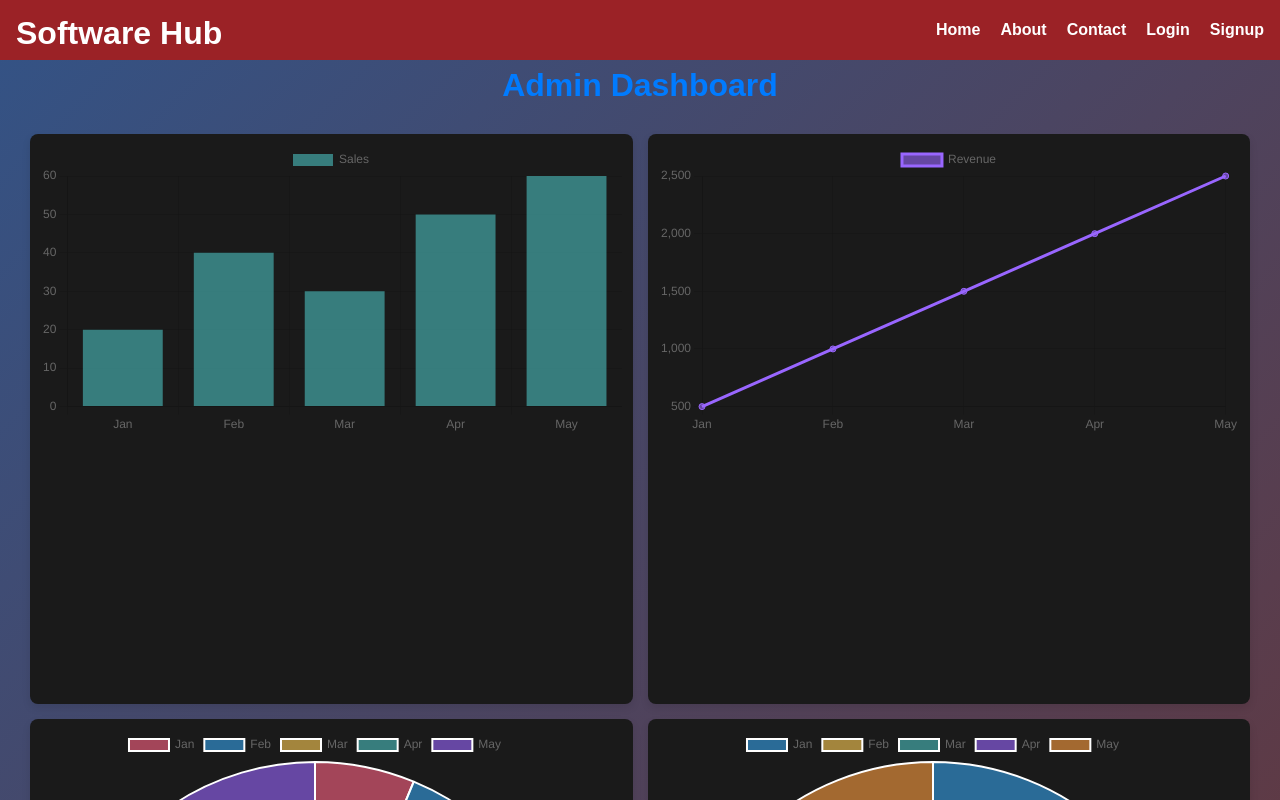
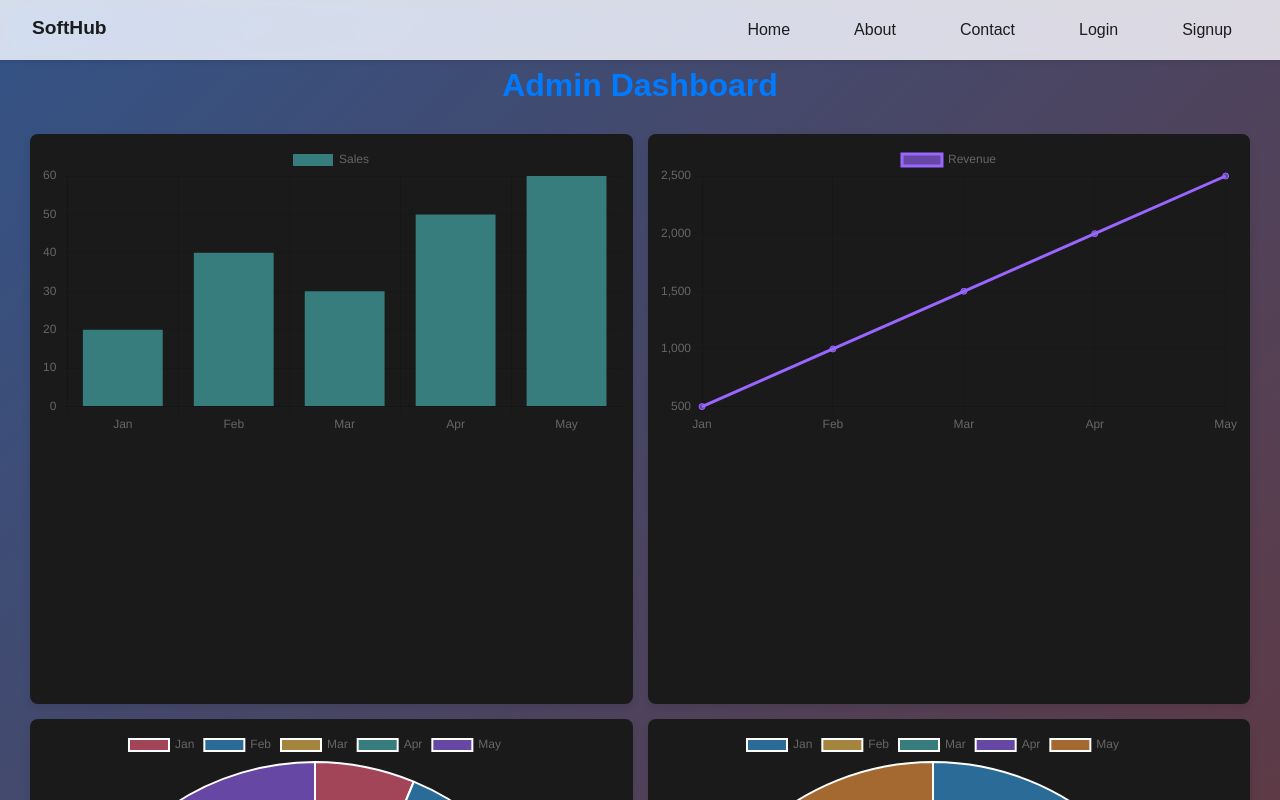
Before and after one commit to BalajiRavindaran/SoftHub, a React (Create React App) app: page /admindashboard in a window 1280 px wide. Shown: the top 800 px of the page. Built offline with nearby package versions, Linux system fonts and the light colour scheme; what amazon-cognito-identity-js would draw is missing.

Commit message:
UI Changes

```diff
--- a/src/components/Navbar.css
+++ b/src/components/Navbar.css
@@ -1,7 +1,7 @@
 /* General Navbar Styles */
 .navbar {
-  background-color: #9b2226;
-  padding: 0 1rem;
+  background-color: rgba(255, 255, 255, 0.8); /* Light background for a premium feel */
+  padding: 0 2rem;
   display: flex;
   justify-content: space-between;
   align-items: center;
@@ -10,37 +10,61 @@
   width: 100%;
   height: 60px;
   z-index: 1000;
+  box-shadow: 0 2px 4px rgba(0, 0, 0, 0.1); /* Soft shadow for subtle elevation */
+  backdrop-filter: saturate(180%) blur(10px); /* Blurred glass effect */
   box-sizing: border-box;
-  transition: all 0.3s ease;
+  transition: all 0.3s ease-in-out;
 }
 
-/* When open, apply blur to background */
 .navbar.blurred {
-  backdrop-filter: blur(5px);
+  backdrop-filter: saturate(180%) blur(15px); /* Enhanced blur when open */
 }
 
 .navbar .logo {
-  color: #fff;
+  color: #1c1c1e; /* Darker text for contrast on light background */
+  font-weight: 600;
+  font-size: 1.2rem;
+  transition: color 0.3s ease;
 }
 
 /* Navigation Links (desktop version) */
 .nav-links {
   list-style: none;
   display: flex;
-  font-weight: bold;
+  font-weight: 500;
+  gap: 2rem;
 }
 
 .nav-links li {
-  margin-left: 20px;
+  position: relative;
 }
 
 .nav-links a {
-  color: #fff;
+  color: #1c1c1e; /* Darker color for default text */
   text-decoration: none;
+  padding: 0.5rem 1rem; /* Add padding for tile effect */
+  border-radius: 8px; /* Rounded corners for a smoother appearance */
+  transition: background-color 0.3s ease, color 0.3s ease;
 }
 
 .nav-links a:hover {
-  color: #000;
+  color: #fff; /* Change text color on hover */
+  background-color: #ff9500; /* Orange tile effect */
+}
+
+.nav-links a::after {
+  display: block;
+  width: 0;
+  height: 2px;
+  background: #007aff;
+  transition: width 0.3s;
+  position: absolute;
+  bottom: 0;
+  left: 0;
+}
+
+.nav-links a:hover::after {
+  width: 100%; /* Underline effect */
 }
 
 /* Hamburger Menu Styles */
@@ -48,13 +72,15 @@
   display: none;
   flex-direction: column;
   cursor: pointer;
+  gap: 4px;
 }
 
 .hamburger .bar {
-  width: 25px;
-  height: 3px;
-  background-color: #fff;
-  transition: all 0.3s ease;
+  width: 28px;
+  height: 2px;
+  background-color: #1c1c1e; /* Dark for contrast on light bg */
+  border-radius: 1px;
+  transition: all 0.3s ease-in-out;
 }
 
 .hamburger.open .bar1 {
@@ -75,19 +101,20 @@
     position: absolute;
     top: 60px;
     right: 0;
-    background-color: #000;
+    background-color: rgba(255, 255, 255, 0.95); /* Slight opacity for depth */
     width: 100%;
-    height: 50vh; /* Limit height to 50vh */
+    height: 100vh;
     flex-direction: column;
     justify-content: center;
     align-items: center;
     transition: transform 0.3s ease-in-out;
-    transform: translateX(100%); /* Hide off-screen by default */
+    transform: translateX(100%);
     z-index: 999;
+    box-shadow: 0 2px 4px rgba(0, 0, 0, 0.2); /* Soft shadow for depth */
   }
 
   .nav-links.open {
-    transform: translateX(0); /* Slide in when open */
+    transform: translateX(0);
   }
 
   .nav-links li {
@@ -95,7 +122,7 @@
   }
 
   .hamburger {
-    display: flex; /* Show hamburger on small screens */
+    display: flex;
   }
 }
 
@@ -106,6 +133,7 @@
   left: 0;
   width: 100%;
   height: 100vh;
-  background-color: rgba(0, 0, 0, 0.5); /* Semi-transparent background */
+  background-color: rgba(0, 0, 0, 0.4); /* Subtle semi-transparent background */
   z-index: 500;
+  backdrop-filter: blur(5px); /* Adds a blur effect for depth */
 }
--- a/src/components/Navbar.js
+++ b/src/components/Navbar.js
@@ -65,7 +65,7 @@ const Navbar = () => {
   return (
     <>
       <nav className={`navbar ${isOpen ? 'blurred' : ''}`}>
-        <h2 className="logo">Software Hub</h2>
+        <h2 className="logo">SoftHub</h2>
 
         {/* Hamburger menu for small screens */}
         <div className={`hamburger ${isOpen ? 'open' : ''}`} onClick={toggleMenu}>
--- a/src/index.css
+++ b/src/index.css
@@ -1,8 +1,6 @@
 body {
   margin: 0;
-  font-family: -apple-system, BlinkMacSystemFont, 'Segoe UI', 'Roboto', 'Oxygen',
-    'Ubuntu', 'Cantarell', 'Fira Sans', 'Droid Sans', 'Helvetica Neue',
-    sans-serif;
+  font-family: -apple-system, BlinkMacSystemFont, "Segoe UI", Roboto, "Helvetica Neue", Arial, sans-serif;
   -webkit-font-smoothing: antialiased;
   -moz-osx-font-smoothing: grayscale;
 }
```
